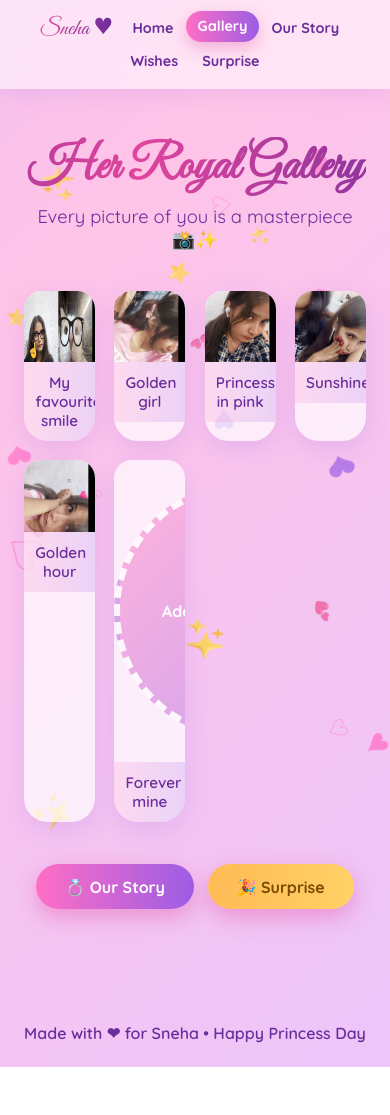
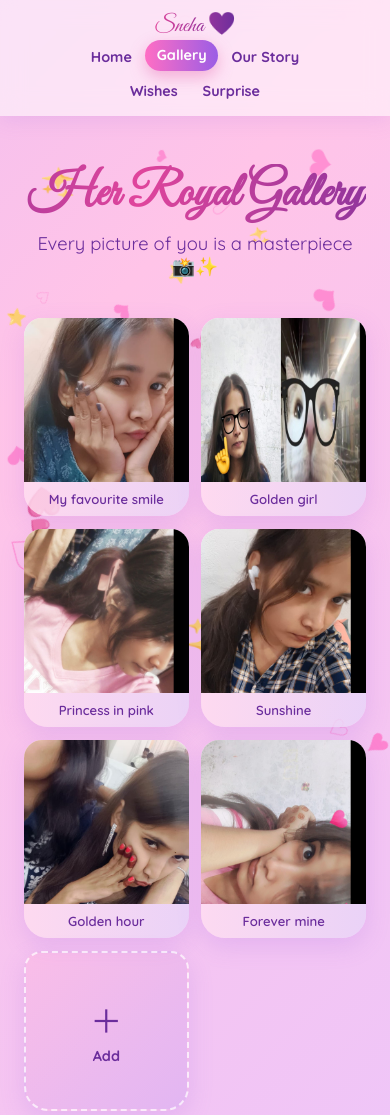
Before and after one commit to anishgotnomed/princess-day-sneha, a plain HTML site: page gallery.html in a window 390 px wide. Shown: the top 1115 px of the page. Before the commit the page ends 1067 px from the top, so only its background shows below. Drawn offline with Linux system fonts and the light colour scheme.

Commit message:
Mobile fixes: 2-col grid, no black borders, 2-row nav, viewport lock, Add card

```diff
--- a/gallery.html
+++ b/gallery.html
@@ -2,7 +2,7 @@
 <html lang="en">
 <head>
   <meta charset="UTF-8">
-  <meta name="viewport" content="width=device-width, initial-scale=1.0">
+  <meta name="viewport" content="width=device-width, initial-scale=1.0, maximum-scale=1.0, user-scalable=no">
   <title>Gallery — Sneha</title>
   <link rel="preconnect" href="https://fonts.googleapis.com">
   <link rel="preconnect" href="https://fonts.gstatic.com" crossorigin>
@@ -13,12 +13,16 @@
   <div class="float-field"></div>
 
   <nav>
-    <span class="brand">Sneha &hearts;</span>
-    <a href="index.html">Home</a>
-    <a href="gallery.html">Gallery</a>
-    <a href="story.html">Our Story</a>
-    <a href="wishes.html">Wishes</a>
-    <a href="surprise.html">Surprise</a>
+    <span class="brand">Sneha ❤️</span>
+    <div class="nav-row">
+      <a href="index.html">Home</a>
+      <a href="gallery.html" class="active">Gallery</a>
+      <a href="story.html">Our Story</a>
+    </div>
+    <div class="nav-row">
+      <a href="wishes.html">Wishes</a>
+      <a href="surprise.html">Surprise</a>
+    </div>
   </nav>
 
   <main>
@@ -27,12 +31,7 @@
       <p class="subtitle">Every picture of you is a masterpiece &#128248;&#10024;</p>
 
       <div class="gallery-grid" id="grid">
-        <!-- pics 2..8 fill in from script.js -->
-      </div>
-
-      <div style="margin-top:2rem;">
-        <a class="btn" href="story.html">&#128141; Our Story</a>
-        <a class="btn gold" href="surprise.html">&#127881; Surprise</a>
+        <!-- cards built by script.js below -->
       </div>
     </section>
   </main>
@@ -42,16 +41,16 @@
   <script>
     // Gallery captions live here — edit these with your own words.
     const CAPTIONS = {
-      2: 'My favourite smile',
-      3: 'Golden girl',
-      4: 'Princess in pink',
-      5: 'Sunshine',
-      6: 'Golden hour',
-      7: 'Forever mine'
+      1: 'My favourite smile',
+      2: 'Golden girl',
+      3: 'Princess in pink',
+      4: 'Sunshine',
+      5: 'Golden hour',
+      6: 'Forever mine'
     };
     (function buildGallery() {
       const grid = document.getElementById('grid');
-      for (let i = 2; i <= 7; i++) {
+      for (let i = 1; i <= 6; i++) {
         const item = document.createElement('div');
         item.className = 'g-item';
         const img = document.createElement('img');
@@ -66,6 +65,11 @@
         item.appendChild(cap);
         grid.appendChild(item);
       }
+      // "Add" card — placeholder for new photos
+      const add = document.createElement('div');
+      add.className = 'g-item add-card';
+      add.innerHTML = '<span class="add-icon">＋</span><span class="add-text">Add</span>';
+      grid.appendChild(add);
     })();
   </script>
   <script src="script.js"></script>
--- a/style.css
+++ b/style.css
@@ -56,13 +56,17 @@ body {
 /* ---------- nav ---------- */
 nav {
   position: sticky; top: 0; z-index: 50;
-  display: flex; flex-wrap: wrap; gap: .25rem;
-  justify-content: center; align-items: center;
+  display: flex; flex-direction: column; align-items: center; gap: .15rem;
   padding: .8rem 1rem;
   background: rgba(255, 255, 255, 0.55);
   backdrop-filter: blur(12px);
   box-shadow: 0 4px 20px rgba(155, 93, 229, 0.15);
 }
+.nav-row {
+  display: flex; flex-wrap: wrap; gap: .25rem; justify-content: center;
+}
+.nav-row:first-of-type { font-size: 1rem; }
+.nav-row:last-of-type { font-size: .95rem; }
 nav a {
   text-decoration: none;
   color: var(--purple-deep);
@@ -193,6 +197,7 @@ h1.title {
   margin-top: 1rem;
 }
 .g-item {
+  position: relative;
   background: rgba(255,255,255,0.7);
   border-radius: 18px 18px 24px 24px;
   overflow: hidden;
@@ -203,11 +208,14 @@ h1.title {
 .g-item img {
   width: 100%;
   aspect-ratio: 1 / 1;
+  height: auto;
   object-fit: cover;
   display: block;
   border-radius: 14px 14px 0 0;
 }
 .g-item .cap {
+  position: relative;
+  z-index: 1;
   padding: .7rem;
   font-weight: 600;
   color: var(--purple-deep);
@@ -215,6 +223,19 @@ h1.title {
   text-align: center;
   font-size: .95rem;
 }
+.add-card {
+  display: flex;
+  flex-direction: column;
+  align-items: center;
+  justify-content: center;
+  cursor: pointer;
+  background: linear-gradient(135deg, rgba(255,180,221,.45), rgba(201,160,240,.45));
+  border: 2px dashed rgba(255,255,255,.7);
+  transition: transform .3s ease;
+}
+.add-card:hover { transform: scale(1.04) rotate(-1deg); }
+.add-card .add-icon { font-size: 2.4rem; color: var(--purple-deep); }
+.add-card .add-text { font-size: 1rem; color: var(--purple-deep); font-weight: 700; margin-top: .4rem; }
 
 /* ---------- story timeline ---------- */
 .timeline { max-width: 640px; margin: 1.5rem auto 0; position: relative; }
@@ -357,7 +378,35 @@ footer {
 }
 
 @media (max-width: 600px) {
-  nav { gap: .1rem; }
+  nav { padding: .6rem .5rem; }
+  .nav-row { gap: .15rem; }
   nav a { padding: .4rem .7rem; font-size: .9rem; }
-  .brand { font-size: 1.4rem; margin-right: .4rem; }
+  .brand { font-size: 1.4rem; margin-right: 0; }
+
+  /* Mobile: 2 columns per row, no black borders, no overflow */
+  .gallery-grid {
+    grid-template-columns: repeat(2, 1fr);
+    gap: .8rem;
+  }
+  .g-item img {
+    aspect-ratio: 1 / 1;
+    object-fit: cover;
+    border-radius: 12px 12px 0 0;
+  }
+  .g-item .cap {
+    padding: .55rem .6rem;
+    font-size: .82rem;
+  }
+  .add-card {
+    display: flex;
+    flex-direction: column;
+    align-items: center;
+    justify-content: center;
+    min-height: 160px;
+    cursor: pointer;
+    background: linear-gradient(135deg, rgba(255,180,221,.4), rgba(201,160,240,.4));
+    border: 2px dashed rgba(255,255,255,.7);
+  }
+  .add-card .add-icon { font-size: 2rem; color: var(--purple-deep); }
+  .add-card .add-text { font-size: .9rem; color: var(--purple-deep); font-weight: 700; margin-top: .3rem; }
 }
```
Also changed, not shown: index.html (+11 -7 lines), story.html (+11 -7 lines), surprise.html (+11 -7 lines), wishes.html (+11 -7 lines).
